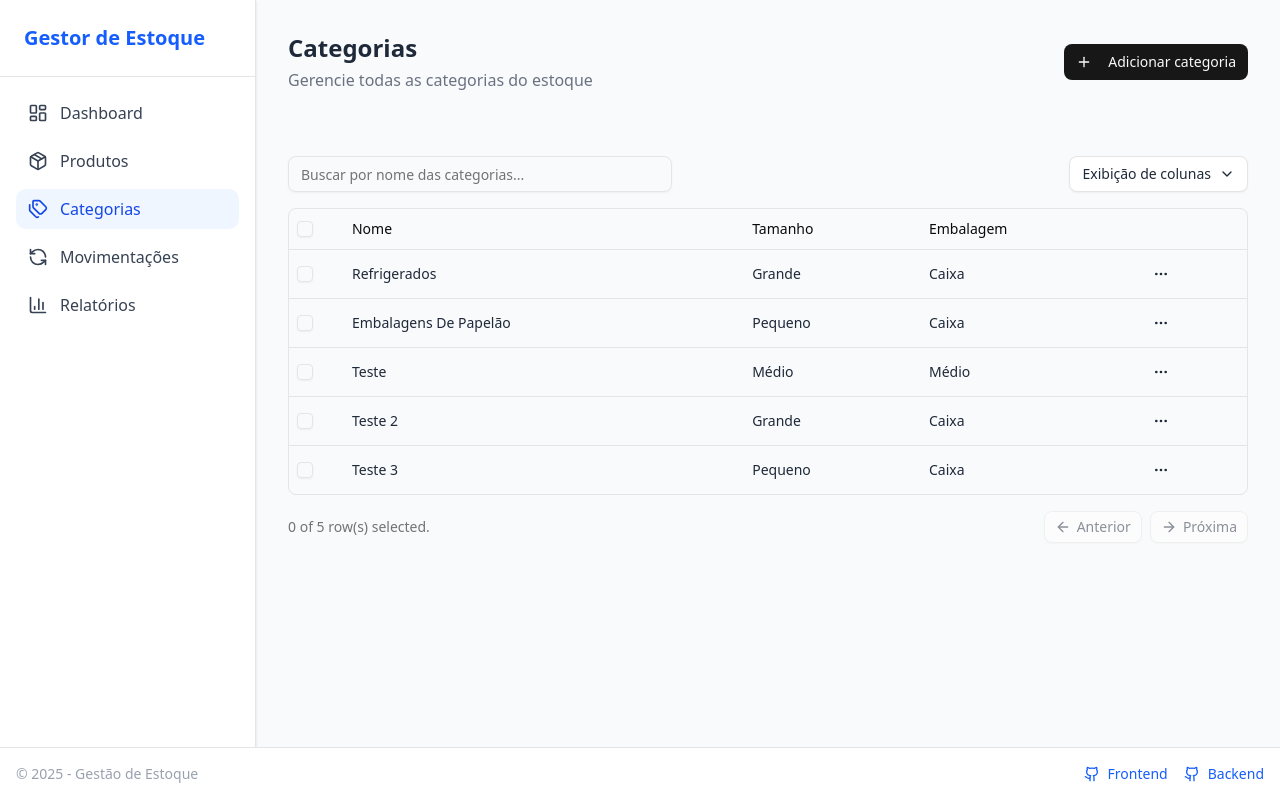
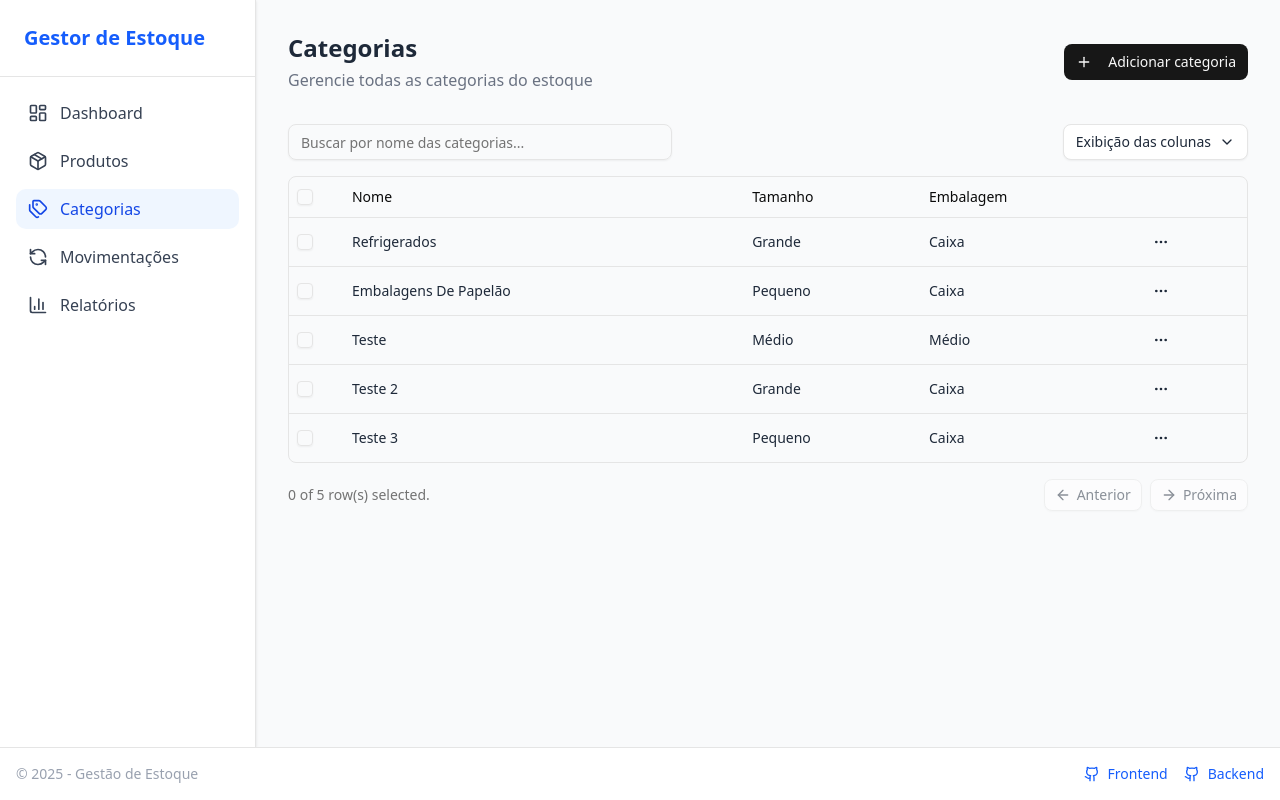
Before and after one commit to tulioanesio/ProductStorage-Front, a React (Vite) app: page /categorias in a window 1280 px wide. Built offline with nearby package versions, Linux system fonts and the light colour scheme.

Commit message:
Aprimoramento da interface: ajuste no texto do botão de exibição de colunas

```diff
--- a/src/components/ProdutosTable.tsx
+++ b/src/components/ProdutosTable.tsx
@@ -153,7 +153,7 @@ export function ProdutosTable() {
         <DropdownMenu>
           <DropdownMenuTrigger asChild>
             <Button variant="outline" className="ml-auto">
-              Colunas <ChevronDown />
+              Exibição das colunas <ChevronDown />
             </Button>
           </DropdownMenuTrigger>
           <DropdownMenuContent align="end">
--- a/src/pages/categoria/index.tsx
+++ b/src/pages/categoria/index.tsx
@@ -13,7 +13,7 @@ import {
   useReactTable,
   type VisibilityState,
 } from "@tanstack/react-table"
-import { ArrowLeft, ArrowRight, ArrowUpDown, ChevronDown, MoreHorizontal, Plus } from "lucide-react"
+import { ArrowLeft, ArrowRight, ChevronDown, MoreHorizontal, Plus } from "lucide-react"
 
 import { Button } from "@/components/ui/button"
 import { Checkbox } from "@/components/ui/checkbox"
@@ -183,7 +183,7 @@ export function CategoriaPage() {
 
   return (
     <div className="w-full">
-      <div className="pb-8">
+      <div>
         <div className="flex justify-between items-center mb-4">
           <div>
             <h2 className="text-2xl font-semibold mb-1">Categorias</h2>
@@ -221,7 +221,7 @@ export function CategoriaPage() {
         <DropdownMenu>
           <DropdownMenuTrigger asChild>
             <Button variant="outline" className="ml-auto">
-              Exibição de colunas <ChevronDown />
+              Exibição das colunas <ChevronDown />
             </Button>
           </DropdownMenuTrigger>
           <DropdownMenuContent align="end">
```
